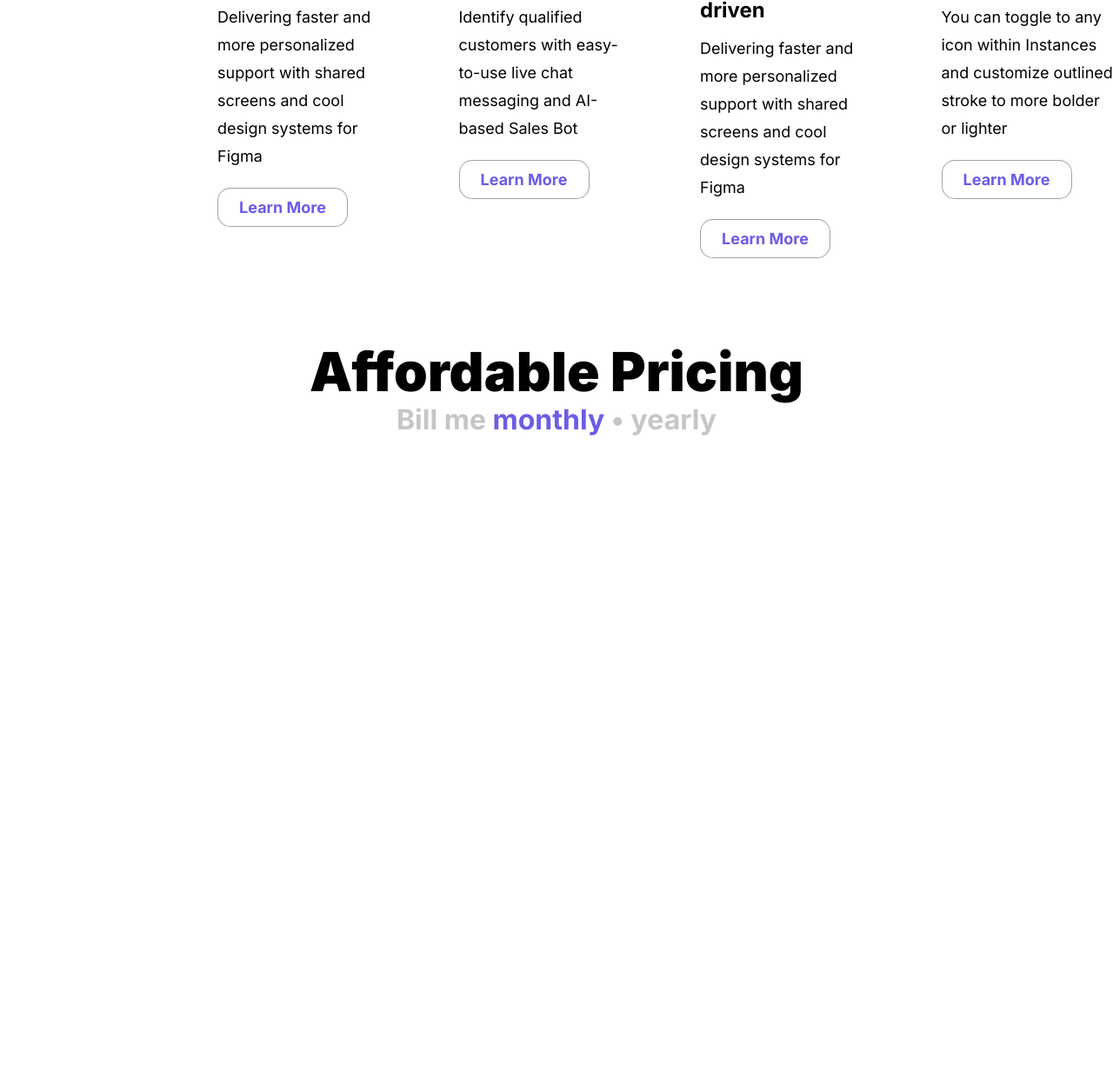
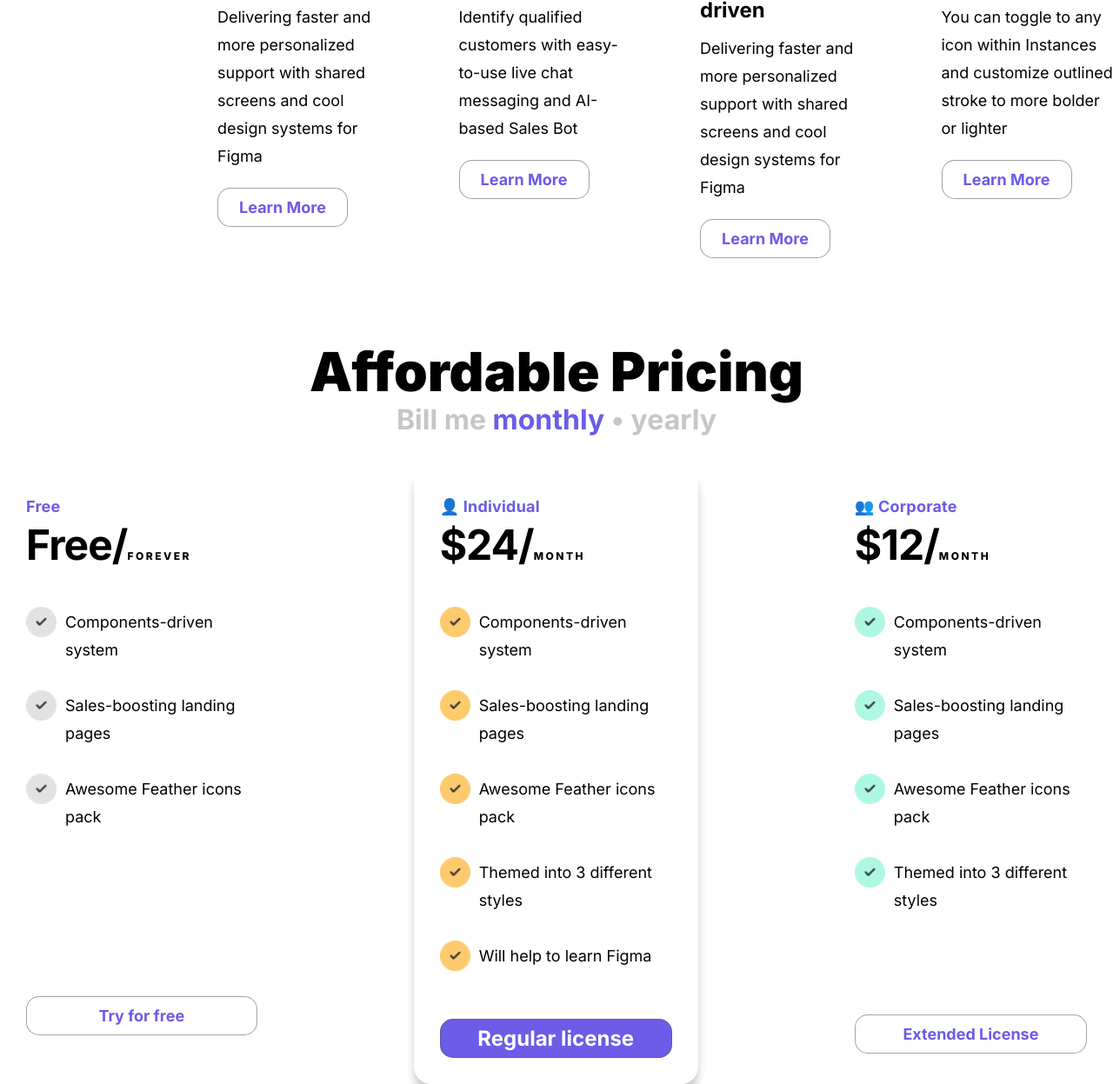
Before and after one commit to ramishawasim/A1, a website: page public/index.html in a window 1280 px wide. Shown: the part 2140-3387 px from the top of the page at 87% size. Before the commit the page ends 2647 px from the top, so only its background shows below. Drawn offline with nearby package versions, Linux system fonts and the light colour scheme.

Commit message:
part three complete

```diff
--- a/public/assets/css/style.css
+++ b/public/assets/css/style.css
@@ -329,4 +329,88 @@ hr{
     font-size: 32px;
     line-height: 48px;
     color: rgba(85, 85, 85, 0.336);
+    margin-bottom: 30px;
 }
+#plans{
+    /* margin-left: 250px; */
+    margin-top: 10px;
+    display: flex;
+    gap: 150px;
+    justify-content: center;
+}
+
+#text1{
+    font-family: "Inter", sans-serif;
+    font-weight: 700;
+    font-size: 18px;
+    line-height: 32px;
+    letter-spacing: 0.2px;
+    color: #6C5CE7;
+}
+#text{
+    font-family: "Inter", sans-serif;
+    font-weight: 700;
+    font-size: 48px;
+    line-height: 56px;
+    letter-spacing: -1px;
+}
+
+#item{
+    display: flex;
+    padding-top: 30px;
+
+}
+#item>img{
+    width: 35px;
+    height: 35px;
+}
+
+#item>p{
+    margin-left: 10px;
+    margin-top: 2px;
+
+    font-family: "Inter", sans-serif;
+    font-weight: 400;
+    font-size: 18px;
+    line-height: 32px;
+    letter-spacing: 0px;
+}
+
+#free>button{
+    margin-top: 190px;
+    width: 100%;
+}
+
+#but3{
+    margin-top: 20px;
+    font-family: "Inter", sans-serif;
+    font-weight: 700;
+    font-size: 24px;
+    color: white;
+    border-radius: 15px;
+    border: 0.5px solid #5c5c5e91;
+
+    width: 150px;
+    height:45px;
+    background-color: #6C5CE7;
+}
+
+#paid>button{
+    margin-top: 55px;
+    width: 100%;
+}
+#secpaid>button{
+    margin-top: 115px;
+    width: 100%;
+}
+#paid{
+    padding: 30px;
+    box-shadow: 0px 10px 10px 0px rgba(0, 0, 0, 0.2);
+    border-radius: 20px;
+}
+#free{
+    padding: 30px;
+}
+#secpaid{
+    padding: 30px;
+}
--- a/public/index.html
+++ b/public/index.html
@@ -125,6 +125,77 @@
         <section id="three">
             <h1>Affordable Pricing</h1>
             <h2>Bill me <span style="color: #6C5CE7;">monthly</span> • yearly</h2>
+            <div id="plans">
+                <div id="free">
+                    <h1 id="text1">Free</h1>
+                    <h2 id="text">Free/<span style="font-family: 'Inter', sans-serif; font-size: 12px; font-weight: 800; letter-spacing: 2.5px;">FOREVER</span></h2>
+                    <ul id="list">
+                        <li id="item">
+                            <img src="./assets/images/Icon Acrylic.png">
+                            <p>Components-driven system</p>
+                        </li>
+                        <li id="item">
+                            <img src="./assets/images/Icon Acrylic.png">
+                            <p>Sales-boosting landing pages</p>
+                        </li>
+                        <li id="item">
+                            <img src="./assets/images/Icon Acrylic.png">
+                            <p>Awesome Feather icons pack</p>
+                        </li>
+                    </ul>
+                    <button id="but2">Try for free</button>
+                </div>
+                <div id="paid">
+                    <h1 id="text1">👤 Individual</h1>
+                    <h2 id="text">$24/<span style="font-family: 'Inter', sans-serif; font-size: 12px; font-weight: 800; letter-spacing: 2.5px;">MONTH</span></h2>
+                    <ul id="list">
+                        <li id="item">
+                            <img src="./assets/images/yellow-Acrylic.png">
+                            <p>Components-driven system</p>
+                        </li>
+                        <li id="item">
+                            <img src="./assets/images/yellow-Acrylic.png">
+                            <p>Sales-boosting landing pages</p>
+                        </li>
+                        <li id="item">
+                            <img src="./assets/images/yellow-Acrylic.png">
+                            <p>Awesome Feather icons pack</p>
+                        </li>
+                        <li id="item">
+                            <img src="./assets/images/yellow-Acrylic.png">
+                            <p>Themed into 3 different styles</p>
+                        </li>
+                        <li id="item">
+                            <img src="./assets/images/yellow-Acrylic.png">
+                            <p>Will help to learn Figma</p>
+                        </li>
+                    </ul>
+                    <button id="but3">Regular license</button>
+                </div>
+                <div id="secpaid">
+                    <h1 id="text1">👥 Corporate</h1>
+                    <h2 id="text">$12/<span style="font-family: 'Inter', sans-serif; font-size: 12px; font-weight: 800; letter-spacing: 2.5px;">MONTH</span></h2>
+                    <ul id="list">
+                        <li id="item">
+                            <img src="./assets/images/blue-Acrylic.png">
+                            <p>Components-driven system</p>
+                        </li>
+                        <li id="item">
+                            <img src="./assets/images/blue-Acrylic.png">
+                            <p>Sales-boosting landing pages</p>
+                        </li>
+                        <li id="item">
+                            <img src="./assets/images/blue-Acrylic.png">
+                            <p>Awesome Feather icons pack</p>
+                        </li>
+                        <li id="item">
+                            <img src="./assets/images/blue-Acrylic.png">
+                            <p>Themed into 3 different styles</p>
+                        </li>
+                    </ul>
+                    <button id="but2">Extended License</button>
+                </div>
+            </div>
         </section>
 
 
```
Also changed, not shown: public/assets/images/Icon Acrylic.png (added), public/assets/images/blue-Acrylic.png (added), public/assets/images/yellow-Acrylic.png (added).
